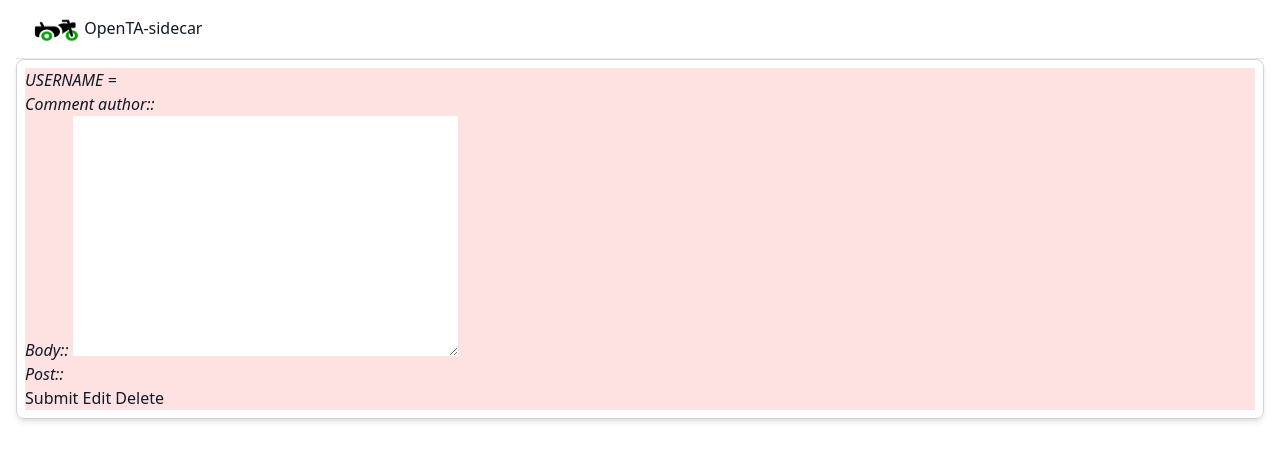
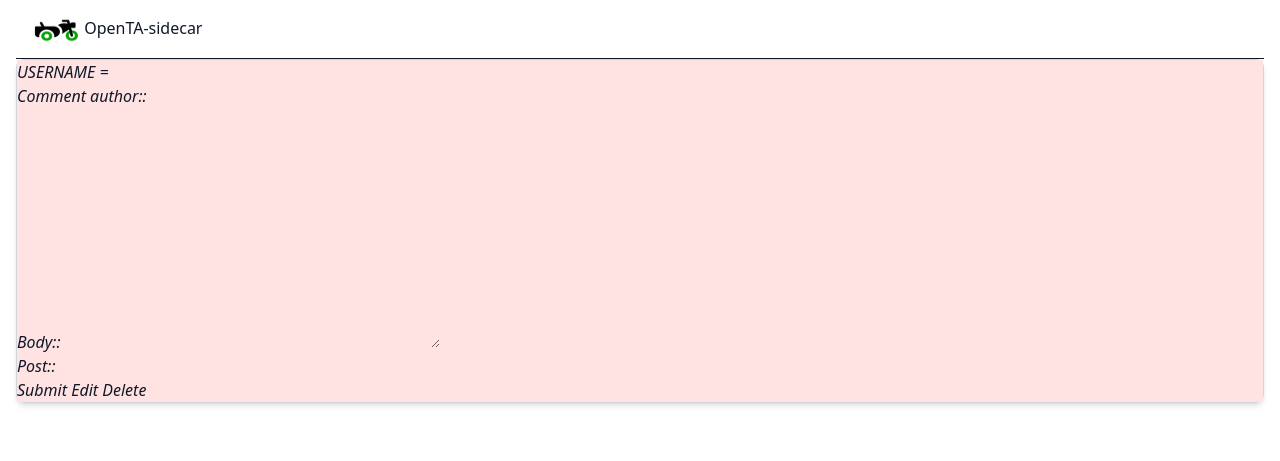
Before and after one commit to opentaproject/openta-blog, a Django app: template django/blog/blog/templates/blog/blog_edit_comment.html in a window 1280 px wide. Shown: the top 461 px of the page. Run offline with Django 5.2, Linux system fonts and the light colour scheme; the template is opened without the code that fills it: values that come from a table or form of the project are taken from there, others are empty; style sheets or scripts are compiled from the project's sources; parts of the project's set-up code (start-up, migrations or seed data) failed here and were passed over; some libraries are stand-ins or nearby versions.

Commit message:
squash dbca328

```diff
--- a/django/blog/backend/middleware/rewrite_response.py
+++ b/django/blog/backend/middleware/rewrite_response.py
@@ -30,7 +30,8 @@ class ResponseRewriteMiddleware(MiddlewareMixin):
             'OpenTA-toggle' : 'sm:italic',
             'OpenTA-text-size' : 'text-xs md:text-sm lg:text-base',\
             'OpenTA-background' : 'bg-white',\
-            'OpenTA-visibility' : "font-semibold inline-block",\
+            'OpenTA-alias' : ' p-1 px-4 text-sm text-gray-900 bg-gray-150 rounded-lg  focus:ring-blue-500 focus:border-blue-500 dark:bg-gray-700 dark:border-gray-600 dark:placeholder-gray-400 dark:text-white dark:focus:ring-blue-500 dark:focus:border-blue-500 ', \
+            'OpenTA-visibility' : 'px-2 gap-4 inline-flex p-1 px-4 text-sm text-gray-900 bg-gray-150 rounded-lg  focus:ring-blue-500 focus:border-blue-500 dark:bg-gray-700 dark:border-gray-600 dark:placeholder-gray-400 dark:text-white dark:focus:ring-blue-500 dark:focus:border-blue-500 ', \
             'OpenTA-title' : "font-semibold",\
             'OpenTA-alias' : "font-semibold",\
              }
--- a/django/blog/backend/settings.py
+++ b/django/blog/backend/settings.py
@@ -71,7 +71,7 @@ MIDDLEWARE = [
     "django.contrib.auth.middleware.AuthenticationMiddleware",
     "django.contrib.messages.middleware.MessageMiddleware",
     "django.middleware.clickjacking.XFrameOptionsMiddleware",
-    'backend.middleware.rewrite_response.ResponseRewriteMiddleware',
+    #'backend.middleware.rewrite_response.ResponseRewriteMiddleware',
 ]
 
 ROOT_URLCONF = "backend.urls"
--- a/django/blog/blog/forms.py
+++ b/django/blog/blog/forms.py
@@ -43,7 +43,6 @@ class PostForm(forms.ModelForm):
       #  choices=OPTIONS,
       #  widget=forms.RadioSelect(attrs={'class': 'inline'})
       #  )
-
       def __init__(self,   *args, is_staff=None, alias='',  **kwargs ):
           print(f"ALIAS IN __INIT__  = {alias}")
           kwargs.setdefault('label_suffix', 'ABC')
@@ -67,13 +66,12 @@ class PostForm(forms.ModelForm):
           self.fields["title"].label = 'Title: '
           self.fields["visibility"].label = 'Visibility: '
           self.fields["alias"].label = 'Alias: '
-          self.fields["visibility"].label_class= 'text-xs'
-          self.fields["title"].label_class= 'text-xs'
-          self.fields["visibility"].widget = forms.RadioSelect(choices=self.OPTIONS,attrs=({'class' : 'px-2 gap-4 inline-flex'})  )
-          tx = 'p-1 px-4 text-sm text-gray-900 bg-gray-150 rounded-lg border border-gray-800 focus:ring-blue-500 focus:border-blue-500 dark:bg-gray-700 dark:border-gray-600 dark:placeholder-gray-400 dark:text-white dark:focus:ring-blue-500 dark:focus:border-blue-500'
-          self.fields["title"].widget.attrs.update({'class' : tx ,})
-          self.fields["alias"].widget.attrs.update({'class' : tx ,})
-          if not is_staff :
+          self.fields["title"].widget=forms.TextInput(attrs={'class': 'OpenTA-text-input' });
+          self.fields["alias"].widget=forms.TextInput(attrs={'class': 'OpenTA-text-input',});
+          self.fields["visibility"].widget = forms.RadioSelect(choices=self.OPTIONS);
+          #self.fields["title"].widget.attrs.update({'class' : 'OpenTA-title',})
+          #self.fields["alias"].widget.attrs.update({'class' : 'OpenTA-alias'})
+          if True or not is_staff :
             self.fields['author_type'].widget = forms.HiddenInput({'label' : '' } );
             self.fields['category'].widget = forms.HiddenInput();
             self.is_staff = is_staff
--- a/django/blog/blog/templates/base.html
+++ b/django/blog/blog/templates/base.html
@@ -5,7 +5,8 @@
     <title>OpenTA Blog</title>
     <meta name="viewport" content="width=device-width, initial-scale=1.0">
     <link rel="stylesheet" href="https://cdnjs.cloudflare.com/ajax/libs/font-awesome/6.0.0-beta3/css/all.min.css">
-  <script src="https://cdn.tailwindcss.com"></script>
+    <link href="http://localhost:8000/static/css/output.css" rel="stylesheet">
+    <!-- <script src="https://cdn.tailwindcss.com"></script> --!>
 
   <script>
 MathJax = {
--- /dev/null
+++ b/django/blog/blog/templates/widgets/custom_radio_option.html
@@ -0,0 +1,4 @@
+<label class="custom-radio">
+    <input type="radio" name="{{ widget.name }}" value="{{ widget.value }}" {% if widget.attrs.checked %}checked{% endif %} {{ widget.attrs|flatatt }}>
+    <span>{{ widget.label }}</span>
+</label>
--- /dev/null
+++ b/django/blog/static/css/input.css
@@ -0,0 +1,38 @@
+@import "tailwindcss";
+@tailwind base;
+@tailwind components;
+@tailwind utilities;
+
+@layer components {
+    .OpenTA-background { @apply  bg-white;}
+    .OpenTA-text-size { @apply  text-xs md:text-sm lg:text-base;}
+    .OpenTA-category-not-selected { @apply  inline-block border border-white rounded hover:border-gray-200 hover:bg-gray-200 py-0 px-2;}
+    .OpenTA-category-selected { @apply  inline-block border border-blue-500 rounded py-0 px-2 bg-blue-500 text-white;}
+    .OpenTA-body { @apply  bg-[#ffffff] p-4 font-sans antialiased;}
+    .OpenTA-comment-body { @apply  border-b border-gray-300 py-1 rounded-lg shadow-md;}
+    .OpenTA-post-list { @apply  h-full border border-gray-300 rounded-lg shadow-md ;}
+    .OpenTA-comment-entry { @apply  border-2 mt-2 p-2 border-gray-400 rounded-lg;}
+    .OpenTA-comment-list { @apply  p-0 rounded-lg  shadow-md ;}
+    .OpenTA-hide-button { @apply   hover:bg-blue-400;}
+    .OpenTA-leave-comment-form { @apply  px-0 ;}
+    .OpenTA-leave-comment-link { @apply  px-0 ;}
+    .OpenTA-navigation-bar { @apply  flex p-2 border-b bg-white  ; }
+    .OpenTA-post-selected-entry { @apply  border border-gray-300 p-2 rounded-lg bg-yellow-100  shadow-md;}
+    .OpenTA-post-rhs-entry { @apply       bg-yellow-100 border border-gray-300 p-2 rounded-lg shadow-md;}
+    .OpenTA-post-entry { @apply           border border-gray-300 p-2 rounded-lg shadow-md;}
+    .OpenTA-post-last-modified { @apply  font-light ;}
+    .OpenTA-post-title { @apply  font-semibold;}
+    .OpenTA-show-button { @apply  hover:bg-blue-400 bg-blue-200;}
+    .OpenTA-submit-button { @apply  hover:bg-blue-400 ;}
+    .OpenTA-rhs-sidebyside { @apply  w-3/4 align-top px-2;}
+    .OpenTA-lhs-sidebyside { @apply  w-1/4 align-top px-2;}
+    .OpenTA-table-sidebyside { @apply  min-w-full border-collapse border border-blue-800;}
+    .OpenTA-new-button { @apply  p-1 text-white bg-blue-400 font-medium rounded me-2 ;}
+    .OpenTA-toggle { @apply  italic ; }
+    .OpenTA-visibility { @apply  flex  font-semibold ;}
+    .OpenTA-choice { @apply px-4 ; }
+    .OpenTA-title { @apply  font-semibold ;}
+    .OpenTA-alias { @apply  font-semibold ;}
+    .OpenTA-delete-button { @apply  p-1 text-white bg-blue-400 font-medium rounded me-2 ;}
+    .OpenTA-text-input { @apply  px-2 me-2 text-blue-600 rounded-lg ;}
+}
```
Also changed, not shown: django/blog/blog/templates/blog/blog_edit_post.html (+1 -36 lines), 1 other file.
